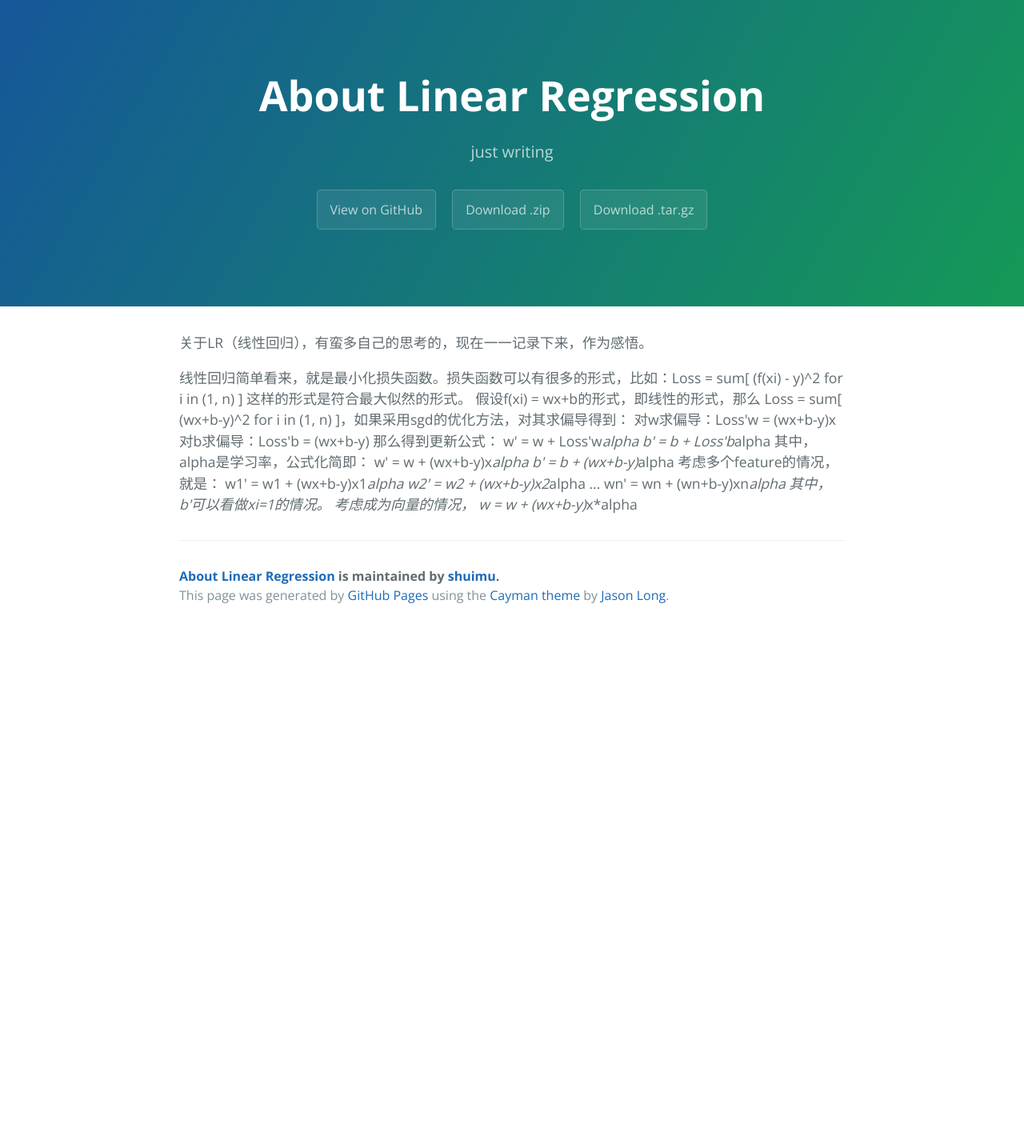
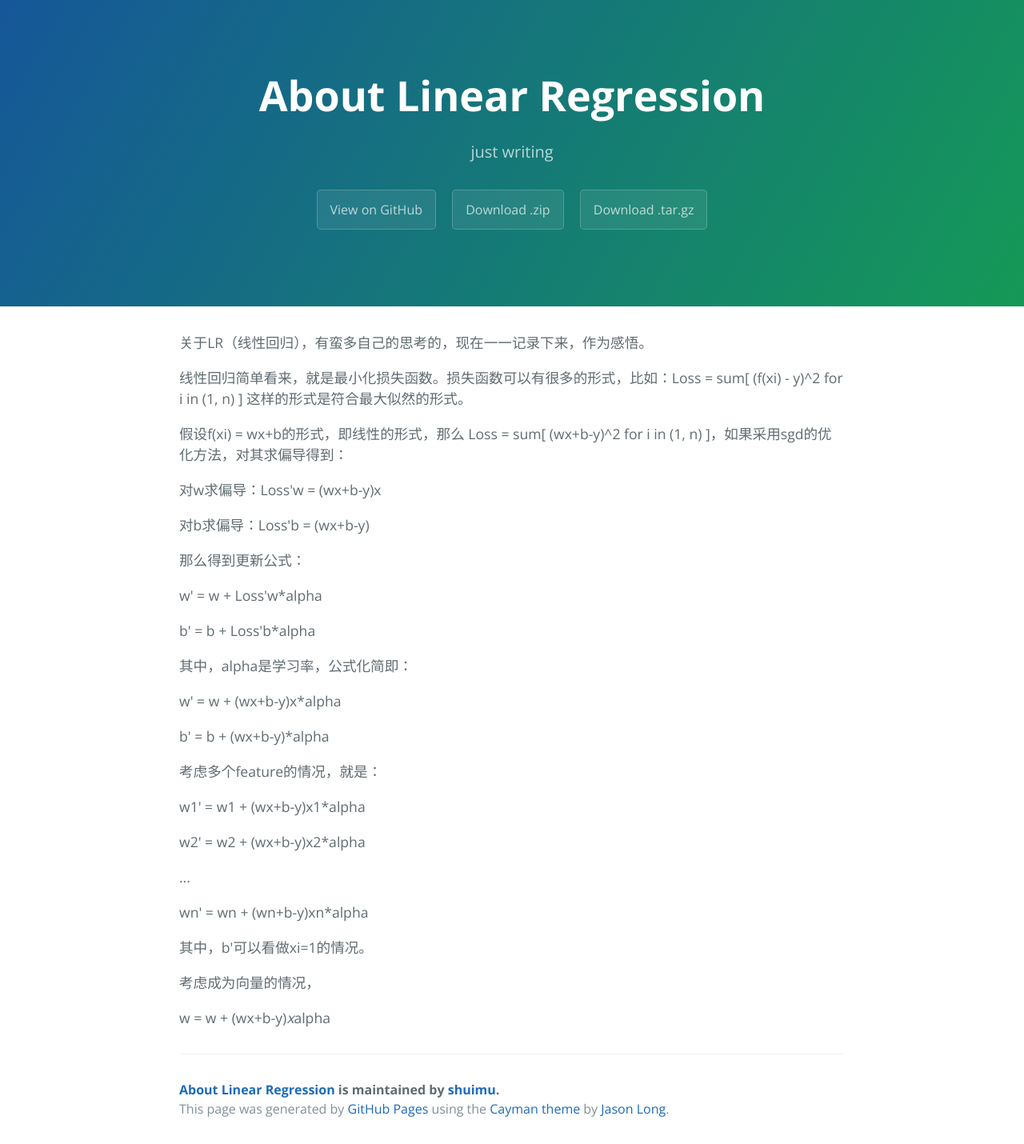
Before and after one commit to shuimu/About-LR, a Jekyll site: the page index.html, which Jekyll copies as it is, in a window 1280 px wide. Shown: the whole page at 80% size. Built offline with Jekyll 4.4.1, drawn with Linux system fonts in a browser that asks for light colours; before the commit the page ends 900 px from its top, so only the background shows below that.

```diff
--- a/index.html
+++ b/index.html
@@ -21,24 +21,41 @@
     <section class="main-content">
       <p>关于LR（线性回归），有蛮多自己的思考的，现在一一记录下来，作为感悟。</p>
 
-<p>线性回归简单看来，就是最小化损失函数。损失函数可以有很多的形式，比如：Loss = sum[ (f(xi) - y)^2 for i in (1, n) ] 这样的形式是符合最大似然的形式。
-假设f(xi) = wx+b的形式，即线性的形式，那么 Loss = sum[ (wx+b-y)^2 for i in (1, n) ]，如果采用sgd的优化方法，对其求偏导得到：
-对w求偏导：Loss'w = (wx+b-y)x
-对b求偏导：Loss'b = (wx+b-y)
-那么得到更新公式：
-w' = w + Loss'w<em>alpha
-b' = b + Loss'b</em>alpha
-其中，alpha是学习率，公式化简即：
-w' = w + (wx+b-y)x<em>alpha
-b' = b + (wx+b-y)</em>alpha
-考虑多个feature的情况，就是：
-w1' = w1 + (wx+b-y)x1<em>alpha
-w2' = w2 + (wx+b-y)x2</em>alpha
-...
-wn' = wn + (wn+b-y)xn<em>alpha
-其中，b'可以看做xi=1的情况。
-考虑成为向量的情况，
-w = w + (wx+b-y)</em>x*alpha</p>
+<p>线性回归简单看来，就是最小化损失函数。损失函数可以有很多的形式，比如：Loss = sum[ (f(xi) - y)^2 for i in (1, n) ] 这样的形式是符合最大似然的形式。</p>
+
+<p>假设f(xi) = wx+b的形式，即线性的形式，那么 Loss = sum[ (wx+b-y)^2 for i in (1, n) ]，如果采用sgd的优化方法，对其求偏导得到：</p>
+
+<p>对w求偏导：Loss'w = (wx+b-y)x</p>
+
+<p>对b求偏导：Loss'b = (wx+b-y)</p>
+
+<p>那么得到更新公式：</p>
+
+<p>w' = w + Loss'w*alpha</p>
+
+<p>b' = b + Loss'b*alpha</p>
+
+<p>其中，alpha是学习率，公式化简即：</p>
+
+<p>w' = w + (wx+b-y)x*alpha</p>
+
+<p>b' = b + (wx+b-y)*alpha</p>
+
+<p>考虑多个feature的情况，就是：</p>
+
+<p>w1' = w1 + (wx+b-y)x1*alpha</p>
+
+<p>w2' = w2 + (wx+b-y)x2*alpha</p>
+
+<p>...</p>
+
+<p>wn' = wn + (wn+b-y)xn*alpha</p>
+
+<p>其中，b'可以看做xi=1的情况。</p>
+
+<p>考虑成为向量的情况，</p>
+
+<p>w = w + (wx+b-y)<em>x</em>alpha</p>
 
       <footer class="site-footer">
         <span class="site-footer-owner"><a href="https://github.com/shuimu/About-LR">About Linear Regression</a> is maintained by <a href="https://github.com/shuimu">shuimu</a>.</span>
--- a/params.json
+++ b/params.json
@@ -1 +1 @@
-{"name":"About Linear Regression","tagline":"just writing","body":"关于LR（线性回归），有蛮多自己的思考的，现在一一记录下来，作为感悟。\r\n\r\n线性回归简单看来，就是最小化损失函数。损失函数可以有很多的形式，比如：Loss = sum[ (f(xi) - y)^2 for i in (1, n) ] 这样的形式是符合最大似然的形式。\r\n假设f(xi) = wx+b的形式，即线性的形式，那么 Loss = sum[ (wx+b-y)^2 for i in (1, n) ]，如果采用sgd的优化方法，对其求偏导得到：\r\n对w求偏导：Loss'w = (wx+b-y)x\r\n对b求偏导：Loss'b = (wx+b-y)\r\n那么得到更新公式：\r\nw' = w + Loss'w*alpha\r\nb' = b + Loss'b*alpha\r\n其中，alpha是学习率，公式化简即：\r\nw' = w + (wx+b-y)x*alpha\r\nb' = b + (wx+b-y)*alpha\r\n考虑多个feature的情况，就是：\r\nw1' = w1 + (wx+b-y)x1*alpha\r\nw2' = w2 + (wx+b-y)x2*alpha\r\n...\r\nwn' = wn + (wn+b-y)xn*alpha\r\n其中，b'可以看做xi=1的情况。\r\n考虑成为向量的情况，\r\nw = w + (wx+b-y)*x*alpha\r\n","google":"","note":"Don't delete this file! It's used internally to help with page regeneration."}
+{"name":"About Linear Regression","tagline":"just writing","body":"关于LR（线性回归），有蛮多自己的思考的，现在一一记录下来，作为感悟。\r\n\r\n线性回归简单看来，就是最小化损失函数。损失函数可以有很多的形式，比如：Loss = sum[ (f(xi) - y)^2 for i in (1, n) ] 这样的形式是符合最大似然的形式。\r\n\r\n假设f(xi) = wx+b的形式，即线性的形式，那么 Loss = sum[ (wx+b-y)^2 for i in (1, n) ]，如果采用sgd的优化方法，对其求偏导得到：\r\n\r\n对w求偏导：Loss'w = (wx+b-y)x\r\n\r\n对b求偏导：Loss'b = (wx+b-y)\r\n\r\n那么得到更新公式：\r\n\r\nw' = w + Loss'w*alpha\r\n\r\nb' = b + Loss'b*alpha\r\n\r\n其中，alpha是学习率，公式化简即：\r\n\r\nw' = w + (wx+b-y)x*alpha\r\n\r\nb' = b + (wx+b-y)*alpha\r\n\r\n考虑多个feature的情况，就是：\r\n\r\nw1' = w1 + (wx+b-y)x1*alpha\r\n\r\nw2' = w2 + (wx+b-y)x2*alpha\r\n\r\n...\r\n\r\nwn' = wn + (wn+b-y)xn*alpha\r\n\r\n其中，b'可以看做xi=1的情况。\r\n\r\n考虑成为向量的情况，\r\n\r\nw = w + (wx+b-y)*x*alpha\r\n\r\n\r\n","google":"","note":"Don't delete this file! It's used internally to help with page regeneration."}
```
